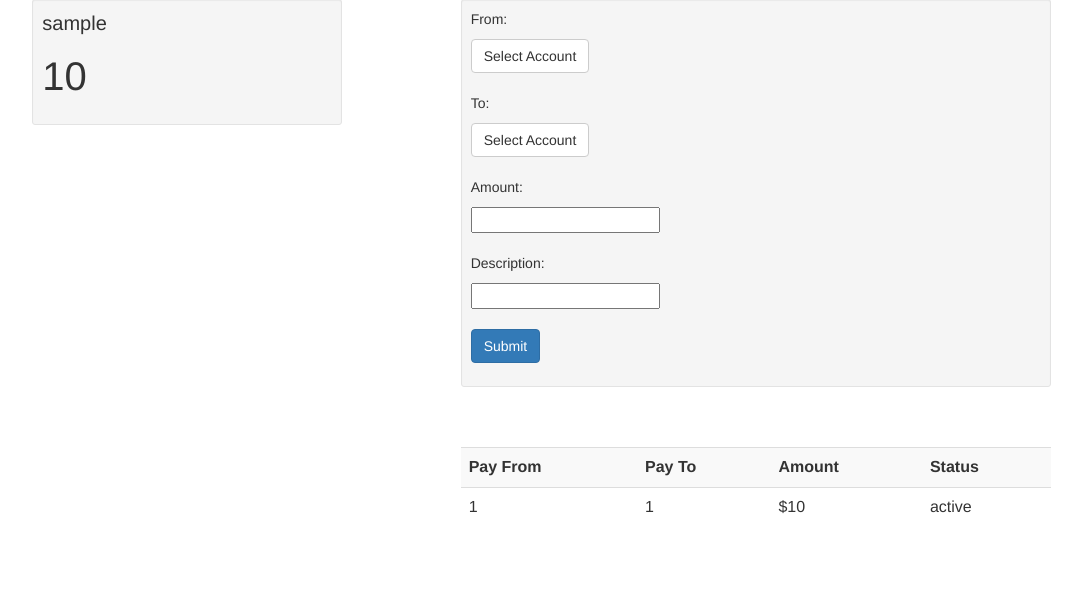
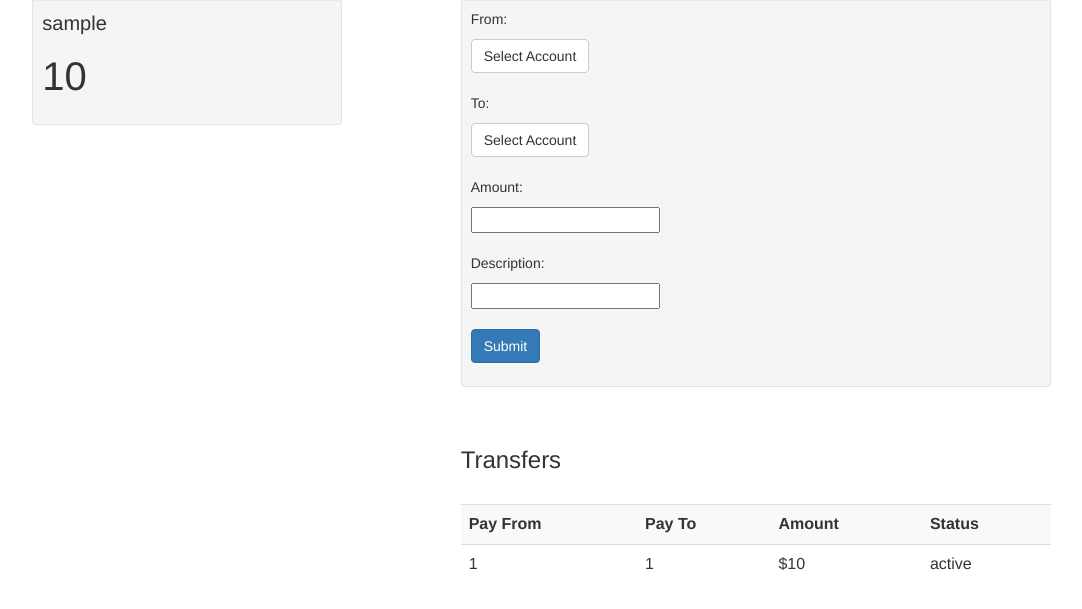
Before and after one commit to nband/hcsproject4, a Flask app: template app/templates/home.html in a window 1280 px wide. Shown: the part 97-706 px from the top of the page, without its empty margins (91-1173 px from the left). Run offline with Flask 2, Linux system fonts and the light colour scheme; the template is opened without the code that fills it: most values are stand-ins (such as "Sample title", 1, 10 or a date in 2020); some libraries are stand-ins or nearby versions.

Commit message:
added heading to transfers table

```diff
--- a/app/templates/home.html
+++ b/app/templates/home.html
@@ -45,6 +45,7 @@
 					{% include 'transferForm.html' %}
 
 					<br>
+					<h3>Transfers</h3>
 					<br>
 
 					{% include 'transferList.html' %}
```
